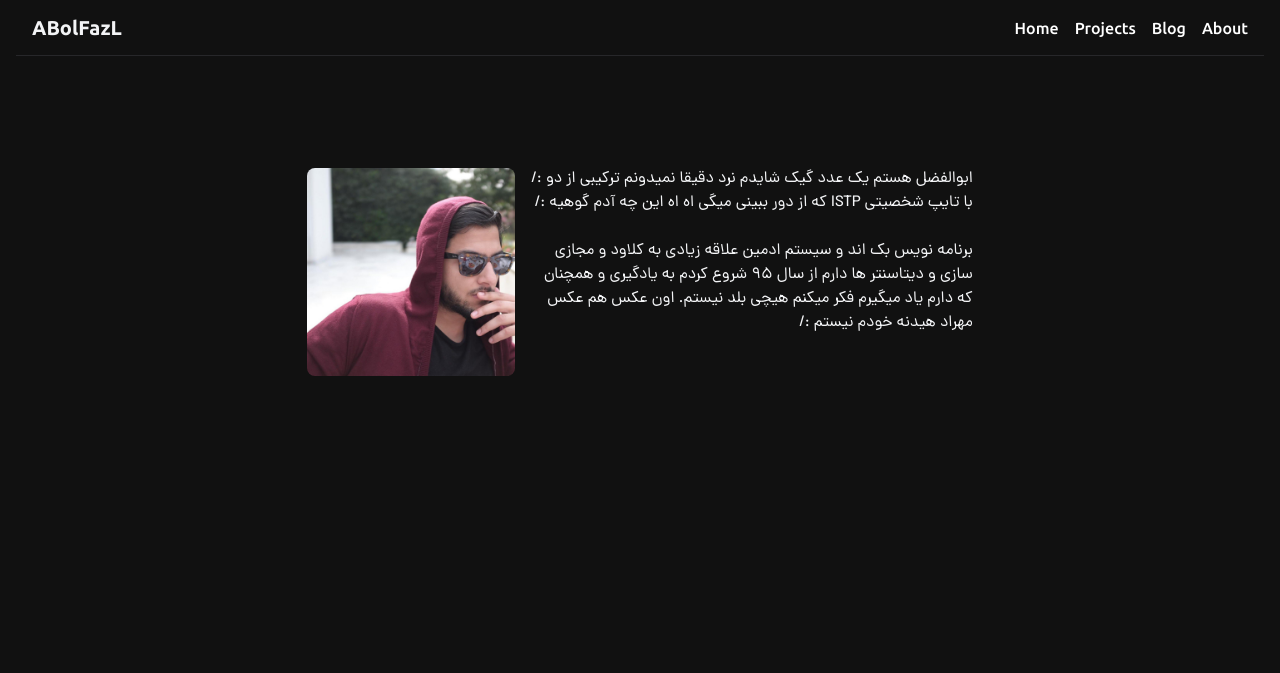
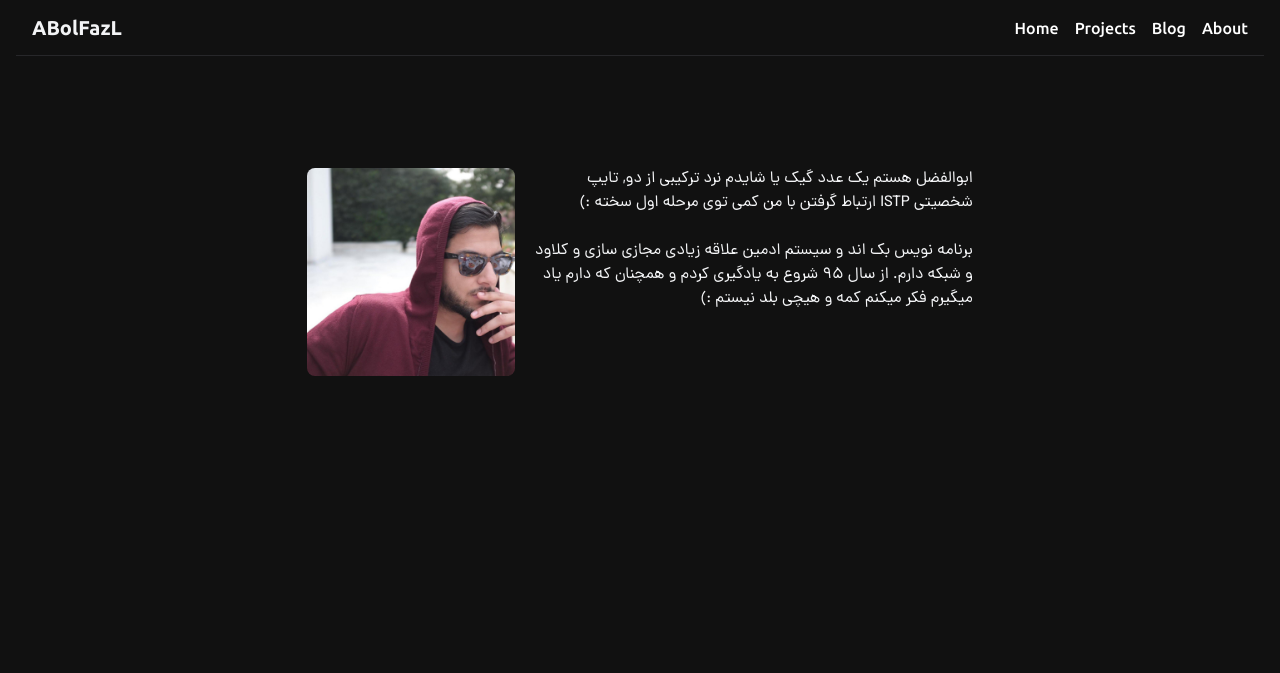
Before and after one commit to AFzOfficial/AFzOfficial.github.io, a website: page about.html in a window 1280 px wide. Shown: the top 673 px of the page. Drawn offline with nearby package versions, Linux system fonts and the light colour scheme.

Commit message:
Change about text

```diff
--- a/about.html
+++ b/about.html
@@ -65,10 +65,9 @@
 
             <p dir="auto" class="text-gray-100 text-right text-base">
 
-                ابوالفضل هستم یک عدد گیک شایدم نرد دقیقا نمیدونم ترکیبی از دو :/ با تایپ شخصیتی ISTP که از دور ببینی
-                میگی اه اه این چه آدم گوهیه :/ <br> <br>برنامه نویس بک اند و سیستم ادمین علاقه زیادی به کلاود و مجازی
-                سازی و دیتاسنتر ها دارم از سال ۹۵ شروع کردم به یادگیری و همچنان که دارم یاد میگیرم فکر میکنم هیچی بلد
-                نیستم. اون عکس هم عکس مهراد هیدنه خودم نیستم :/
+                ابوالفضل هستم یک عدد گیک یا شایدم نرد ترکیبی از دو, تایپ شخصیتی ISTP ارتباط گرفتن با من کمی توی مرحله اول سخته :)
+                                                                             <br><br> برنامه نویس بک اند و سیستم ادمین
+               علاقه زیادی مجازی سازی و کلاود و شبکه دارم. از سال ۹۵ شروع به یادگیری کردم و همچنان که دارم یاد میگیرم فکر میکنم کمه و هیچی بلد نیستم :)
             </p>
 
         </div>
```
